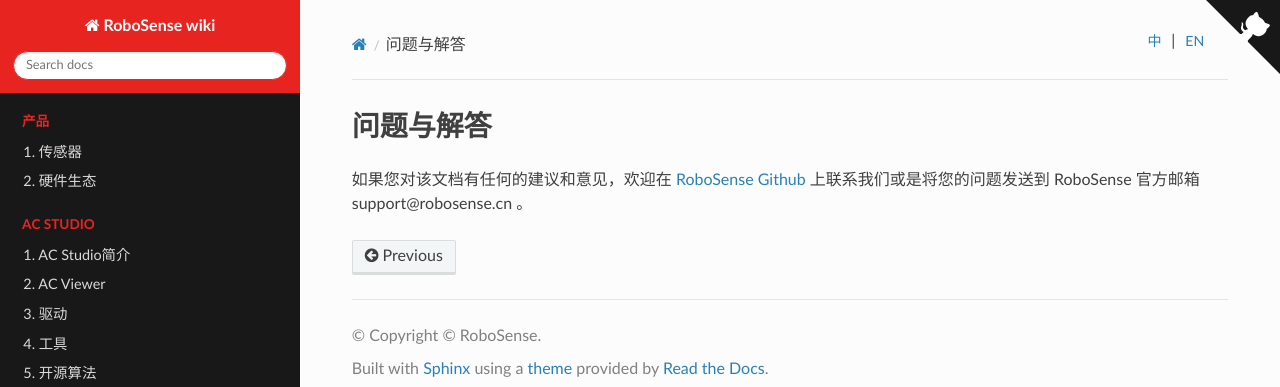
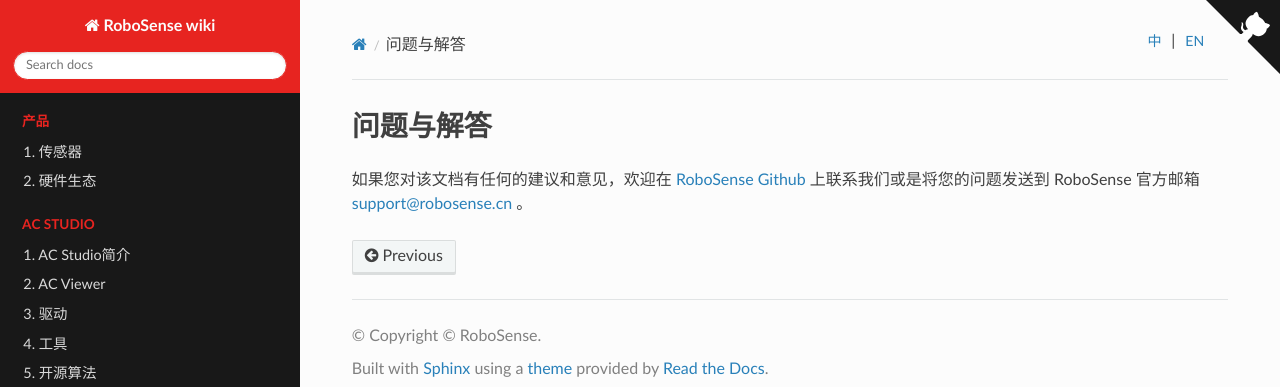
Before and after one commit to RoboSense-Robotics/robosense_ac_wiki_cn, a Sphinx documentation site: the page built from source/FAQ/FAQ.md, in a window 1280 px wide. Shown: the top 387 px of the page. Built offline with Sphinx 7.4.7 and the Read the Docs theme 3.1.0, drawn with Linux system fonts in a browser that asks for light colours; pages that are not in the unit, such as notebooks, are missing from menus; some of the changed lines change nothing that is shown.

Commit message:
update email v2.0

```diff
--- a/source/FAQ/FAQ.md
+++ b/source/FAQ/FAQ.md
@@ -1,3 +1,3 @@
 # 问题与解答
 
-如果您对该文档有任何的建议和意见，欢迎在 [RoboSense Github](https://github.com/RoboSense-Robotics) 上联系我们或是将您的问题发送到 RoboSense 官方邮箱 support@robosense.cn 。
+如果您对该文档有任何的建议和意见，欢迎在 [RoboSense Github](https://github.com/RoboSense-Robotics) 上联系我们或是将您的问题发送到 RoboSense 官方邮箱 <support@robosense.cn> 。
```
